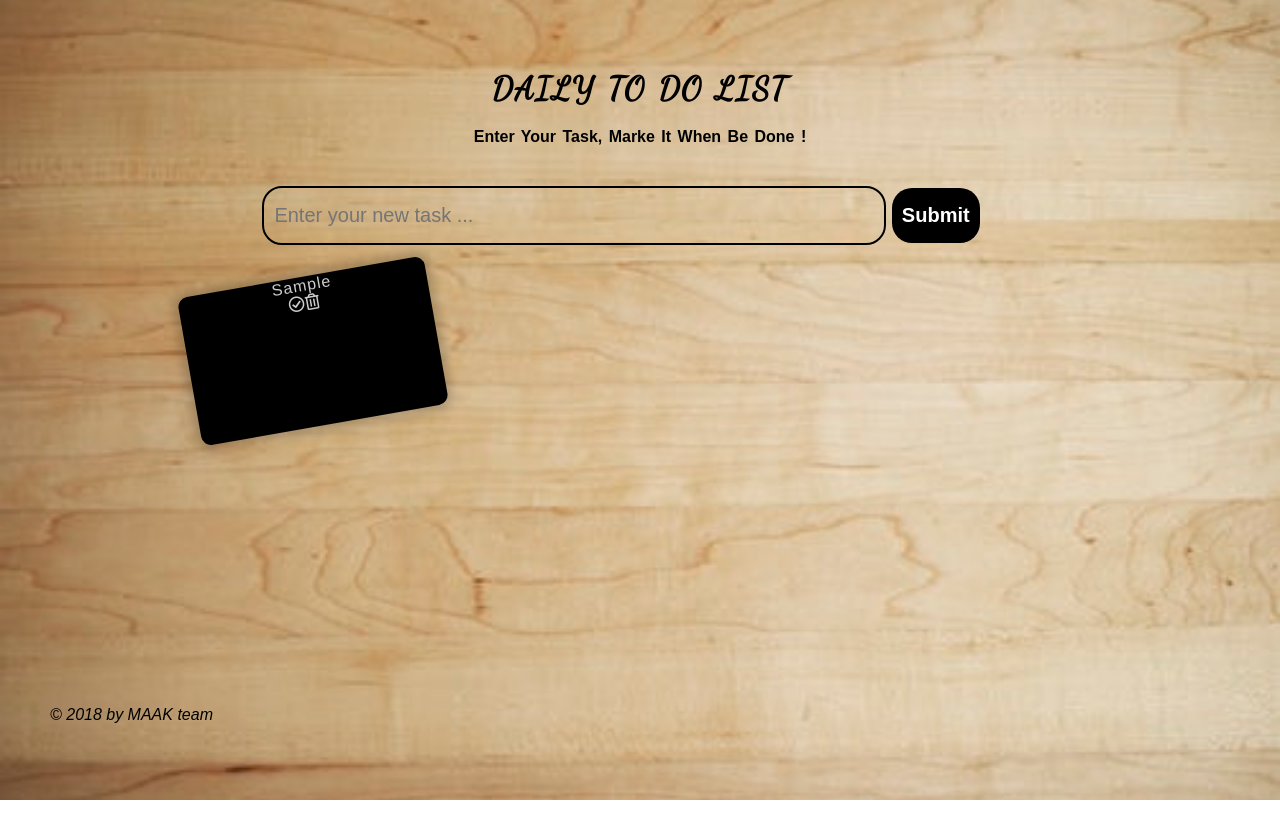
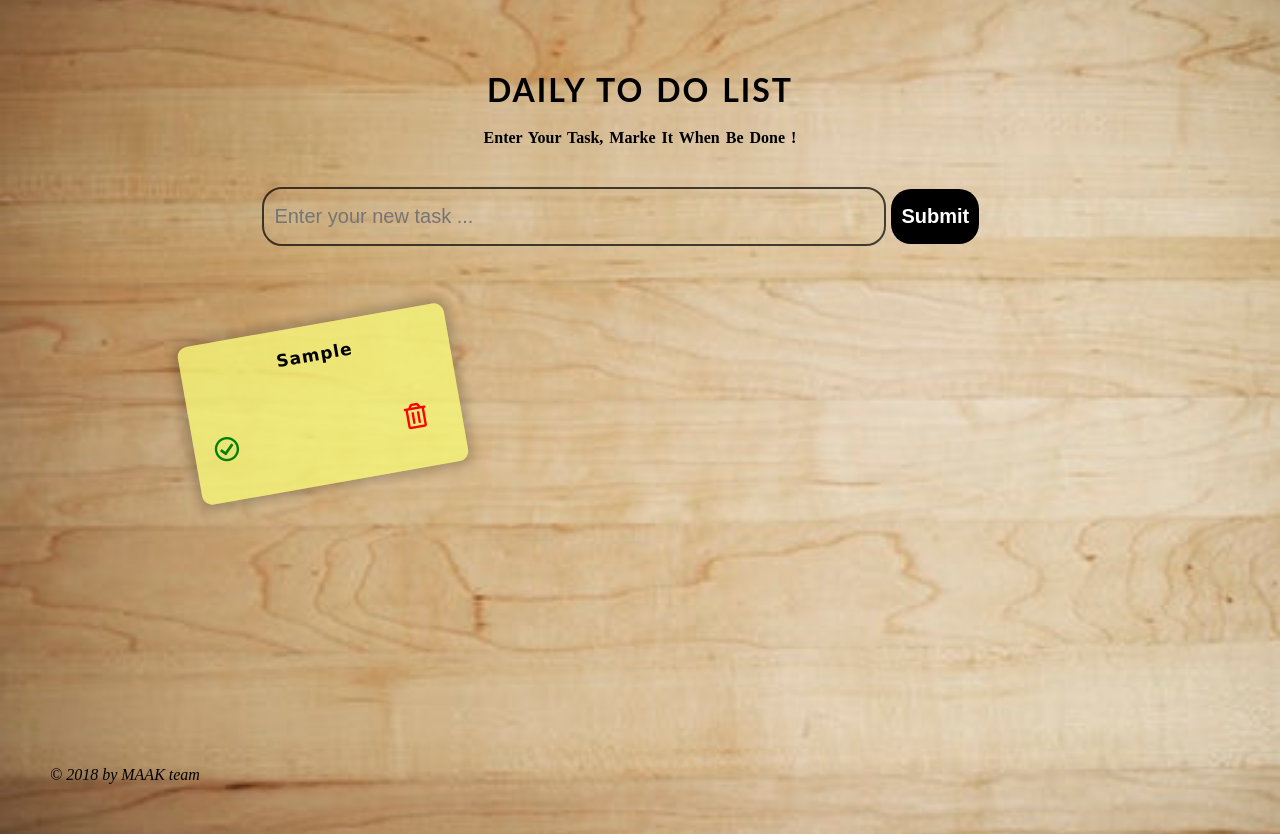
Before and after one commit to FACG5/MAAK-To-do-app, a website: page index.html in a window 1280 px wide. Both pictures are taken after typing "Sample" into the empty fields and a click on the input "Submit". Before the commit the page ends 800 px from the top, so only its background shows below. Drawn offline with Linux system fonts and the light colour scheme; a web font is replaced by a local one.

Commit message:
new editions on style and dom

```diff
--- a/css/style.css
+++ b/css/style.css
@@ -1,7 +1,6 @@
 * {
   padding: 0;
   margin: 0;
-  font-family: sans-serif;
   /*font-family: 'Satisfy', cursive;*/
 }
 .general-container {
@@ -25,8 +24,8 @@ header h1{
   word-spacing: 2px;
   color: #000;
   font-weight: bold;
-  font-family: 'Dancing Script', cursive;
-  margin-bottom:20px;
+
+  font-family: lato ;  margin-bottom:20px;
 }
 header p{
   text-transform: capitalize;
@@ -43,13 +42,14 @@ header p{
   height: 80px;
   width:80%;
   margin: 0 auto;
+  margin-bottom: 5%
 }
 .container form .input{
   width:600px;
   padding: 10px;
   border-radius:20px;
   outline: none;
-  border: 2px solid #000;
+  border: 2px solid rgba(0,0,0,.7)  ;
   height: 35px;
   color: #000;
   font-size: 20px;
@@ -73,8 +73,16 @@ header p{
   border: 2px solid #000;
   cursor: pointer;
 }
+.clear{
+  clear: both;
+  overflow: hidden;
+  margin-bottom: 5%;
+}
 .done{
   text-decoration: line-through;
+}
+.done1{
+  background-color: #f99090b5;;
 }
 ul{
   list-style: none;
@@ -84,12 +92,40 @@ ul li {
   float: left;
   width: 250px;
   margin: 10px 10px 20px 20px ;
-  background:rgba(0,0,0,1);
-  color:rgba(255,255,255,.8);
-  min-height: 150px;
+  background:#f7f778c9;
+  padding: 20px 10px;
+  font-weight: bold;
+  color:rgba(0,0,0,1);
+  min-height: 120px;
   border-radius: 10px;
+  position: relative;
   transform: rotate(-10deg);
-box-shadow:2px 2px 10px 5px rgba(0,0,0,.1),-2px -2px 10px 5px rgba(0,0,0,.1);
+  box-shadow:2px 2px 10px 5px rgba(0,0,0,.1),-2px -2px 10px 5px rgba(0,0,0,.1);
+}
+ul li .task{
+  margin-bottom: 5%;
+  font-size: 17px;
+  font-family:cursive;
+}
+
+ul li .far{
+  font-size: 25px;
+  margin-right: 5%;
+}
+ul li .far:hover{
+  cursor: pointer;
+}
+.fa-check-circle{
+  color: green;
+  position: absolute;
+  bottom: 40px;
+  left: 20px;
+}
+.fa-trash-alt{
+  color: red;
+  position: absolute;
+  bottom: 40px;
+  right: 20px;
 }
 ul li span {
   display: block;
--- a/index.html
+++ b/index.html
@@ -27,7 +27,7 @@
             </div>
           </div>
         </main>
-
+        <div class="clear"></div>
         <footer>
           <address>
             &copy; 2018 by MAAK team
--- a/js/dom.js
+++ b/js/dom.js
@@ -24,8 +24,12 @@
 
     if(todo.done){
       span1.classList.add("done");
+      todoNode.classList.add('done1');
+
     } else {
       span1.classList.remove("done");
+      todoNode.classList.remove('done1');
+
     }
 
 
@@ -52,7 +56,11 @@ span2.classList.add("fa-check-circle");
     span3.classList.add("far");
     span3.addEventListener('click', function(event){
       var newState = todoFunctions.deleteTodo(state, todo.id);
-      update(newState);
+     /* confirm("Are you sure for this action !!");*/
+if(confirm( "Are you sure for this action !!")){
+  update(newState);
+
+}
     });
     todoNode.appendChild(span3);
 
@@ -87,7 +95,7 @@ span2.classList.add("fa-check-circle");
       // hint: todoFunctions.addTodo
       var obj = {};
       if(description1.trim()===''){
-        alert("hhh");
+        alert("Spaces not allow !!");
       }else{
       obj.description = description1;
 
```
